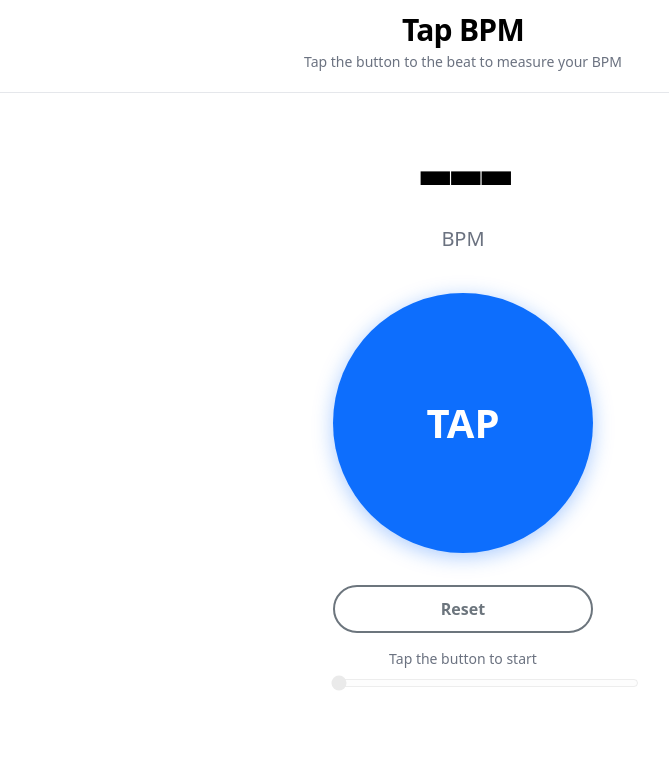
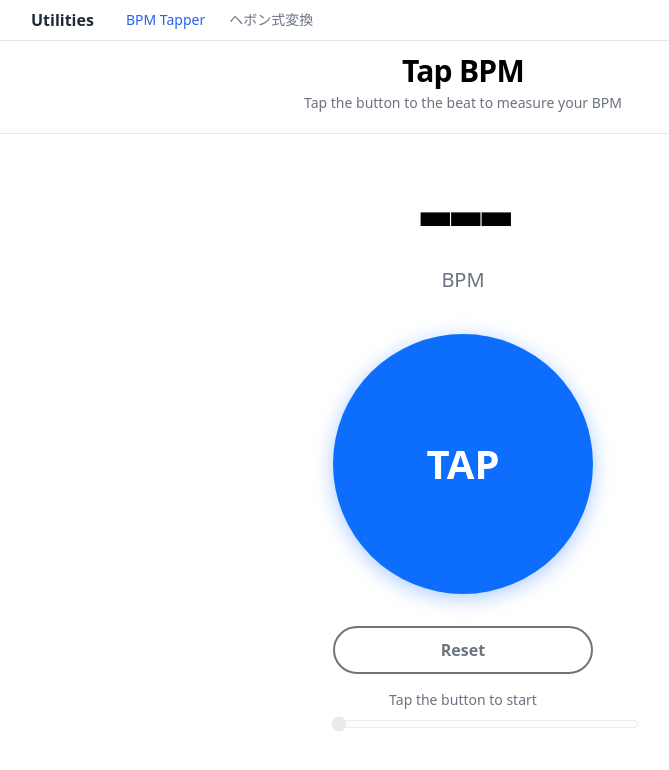
Before and after one commit to kuroto-96X/Utilities-Svelte, a SvelteKit app: page /bpm-tapper in a window 1280 px wide. Shown: the top 770 px of the page, without its empty margins (177-846 px from the left). Built offline with nearby package versions, Linux system fonts and the light colour scheme.

Commit message:
feat: ヘッダーナビとツール一覧トップページを追加

```diff
--- a/src/routes/+layout.svelte
+++ b/src/routes/+layout.svelte
@@ -1,10 +1,39 @@
-<script>import "../app.css";
-import favicon from '$lib/assets/favicon.svg';
+<script lang="ts">
+  import '../app.css'
+  import favicon from '$lib/assets/favicon.svg'
+  import { page } from '$app/stores'
 
-let { children } = $props();</script>
+  let { children } = $props()
+</script>
 
 <svelte:head>
-	<link rel="icon" href="{favicon}" />
+  <link rel="icon" href="{favicon}" />
 </svelte:head>
 
-{@render children()}
+<div class="min-h-screen flex flex-col">
+  <header class="border-b border-gray-200 bg-white sticky top-0 z-10">
+    <nav class="max-w-4xl mx-auto px-4 py-2 flex items-center gap-6">
+      <a href="/" class="font-bold text-gray-800 mr-2">Utilities</a>
+      <a
+        href="/bpm-tapper"
+        class="text-sm font-medium transition-colors"
+        class:text-blue-600={$page.url.pathname === '/bpm-tapper'}
+        class:text-gray-500={$page.url.pathname !== '/bpm-tapper'}
+      >
+        BPM Tapper
+      </a>
+      <a
+        href="/hepburn-converter"
+        class="text-sm font-medium transition-colors"
+        class:text-blue-600={$page.url.pathname === '/hepburn-converter'}
+        class:text-gray-500={$page.url.pathname !== '/hepburn-converter'}
+      >
+        ヘボン式変換
+      </a>
+    </nav>
+  </header>
+
+  <main class="flex-1">
+    {@render children()}
+  </main>
+</div>
--- a/src/routes/+page.svelte
+++ b/src/routes/+page.svelte
@@ -1,2 +1,25 @@
-<h1>Welcome to SvelteKit</h1>
-<p>Visit <a href="https://svelte.dev/docs/kit">svelte.dev/docs/kit</a> to read the documentation</p>
+<svelte:head>
+  <title>Utilities</title>
+</svelte:head>
+
+<div class="max-w-4xl mx-auto px-4 py-12">
+  <h1 class="text-3xl font-bold text-gray-800 mb-8">Utilities</h1>
+
+  <div class="grid grid-cols-1 sm:grid-cols-2 gap-4">
+    <a
+      href="/bpm-tapper"
+      class="block p-6 border border-gray-200 rounded-xl hover:border-blue-400 hover:shadow-sm transition-all"
+    >
+      <h2 class="text-lg font-semibold text-gray-800 mb-1">BPM Tapper</h2>
+      <p class="text-sm text-gray-500">ビートを叩いてBPMを計測するツール</p>
+    </a>
+
+    <a
+      href="/hepburn-converter"
+      class="block p-6 border border-gray-200 rounded-xl hover:border-blue-400 hover:shadow-sm transition-all"
+    >
+      <h2 class="text-lg font-semibold text-gray-800 mb-1">ヘボン式変換</h2>
+      <p class="text-sm text-gray-500">日本語（ひらがな・カタカナ）をヘボン式ローマ字に変換するツール</p>
+    </a>
+  </div>
+</div>
```
